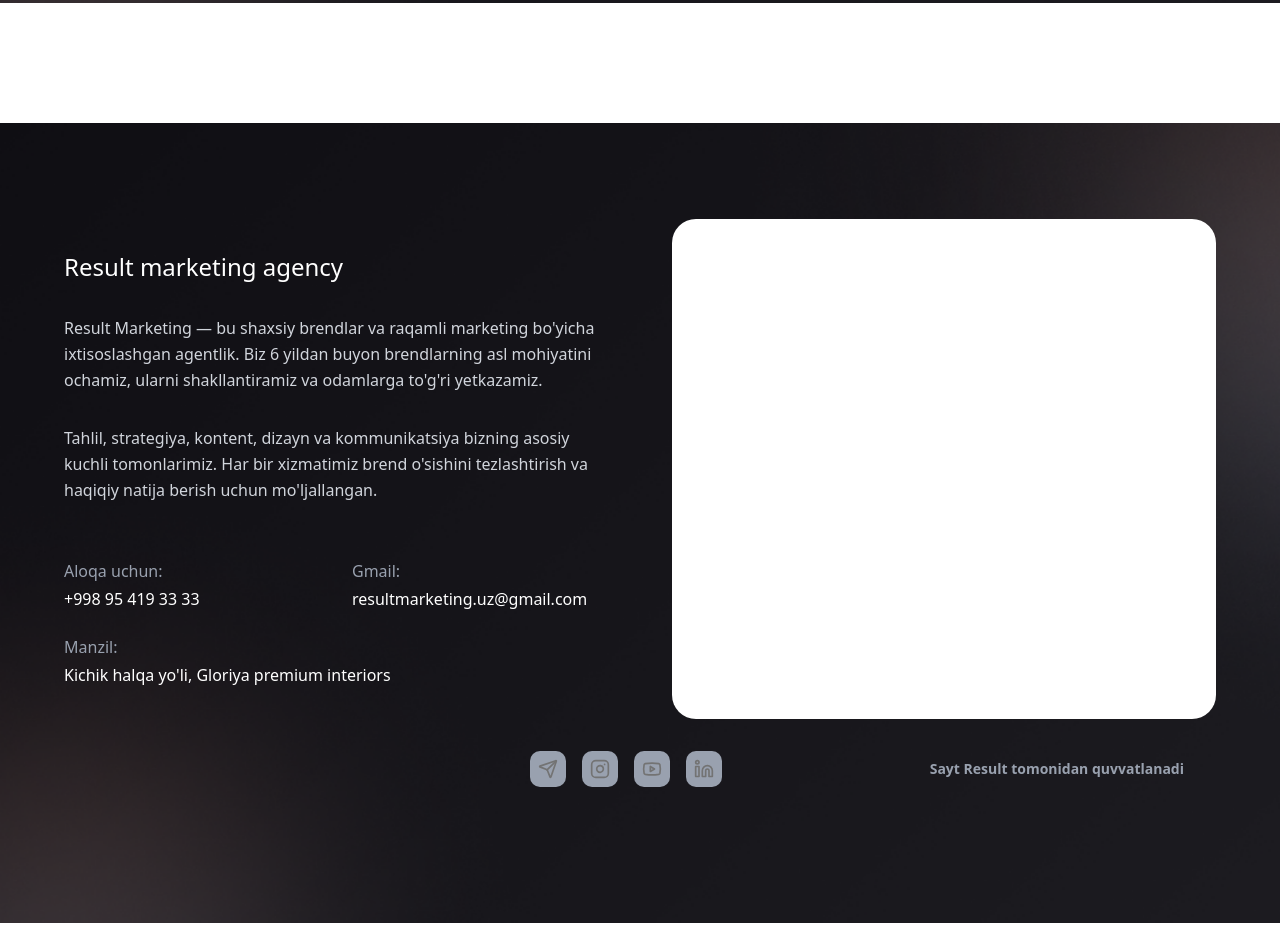
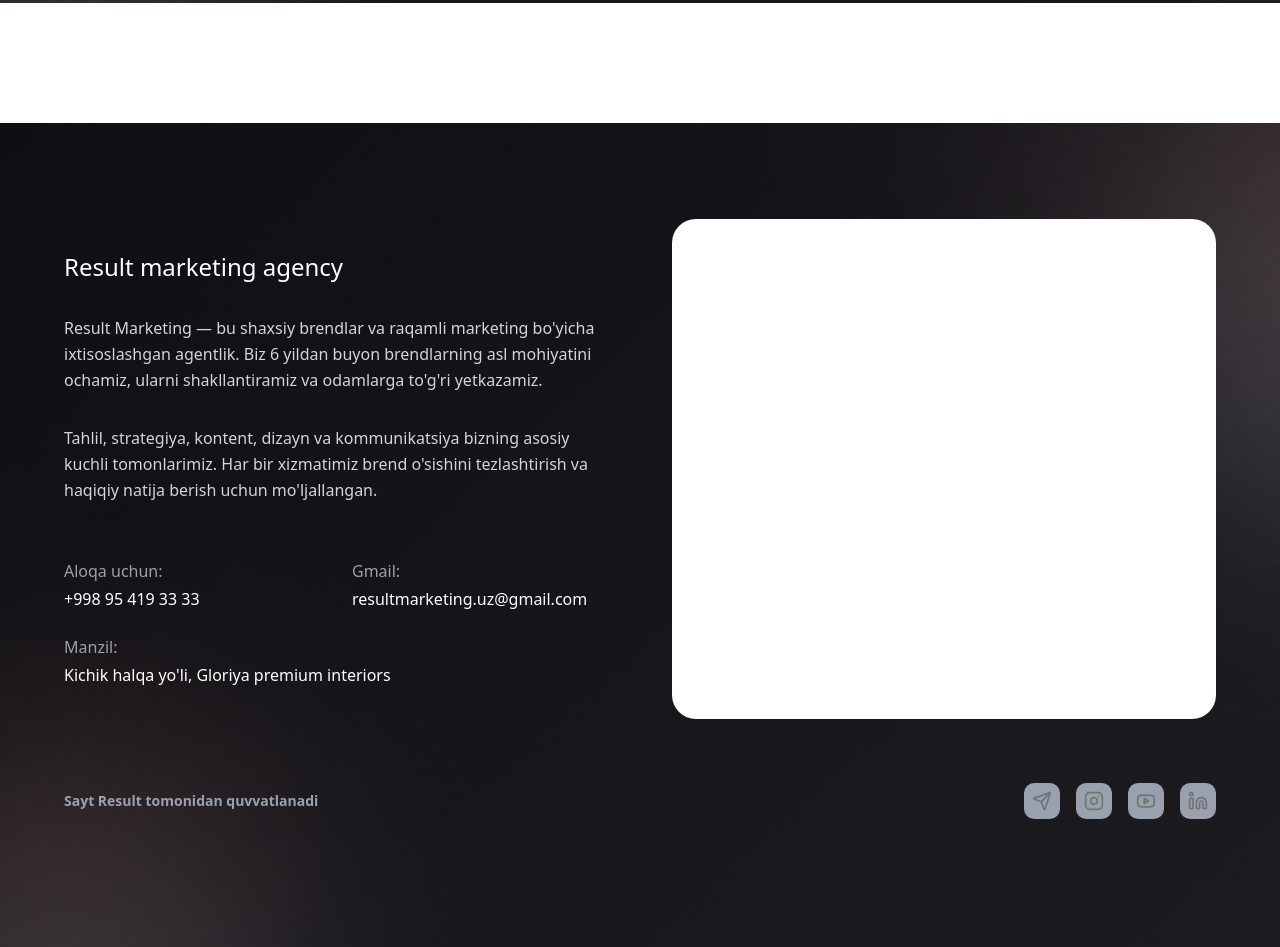
Before and after one commit to Fullstack2711/marketing, a Next.js app: page / in a window 1280 px wide. Shown: the part 3100-4047 px from the top of the page. Before the commit the page ends 4023 px from the top, so only its background shows below. Built offline with nearby package versions, Linux system fonts and the light colour scheme; a web font is replaced by a local one.

Commit message:
final this project and finali foooter

```diff
--- a/app/components/InfoCompany.jsx
+++ b/app/components/InfoCompany.jsx
@@ -19,7 +19,7 @@
 function InfoCompany() {
   const { t } = useLanguage();
   return (
-<section className="w-full h-[100vh] bg-transparent text-gray-300 py-24 px-8 md:px-16 relative z-10">
+<section className="w-full min-h-screen bg-transparent text-gray-300 py-24 px-8 md:px-16 relative z-10 flex flex-col justify-between">
       <div className="max-w-7xl mx-auto grid grid-cols-1 md:grid-cols-2 gap-16 items-center">
 
         {/* Left Column: Text Content */}
@@ -55,15 +55,17 @@
           {/* Bu yerga rasm yoki video joylashtiriladi */}
         </div>
       </div>
-        <footer className="w-full  text-gray-400 py-8 px-4 sm:px-6 lg:px-8">
-<div className="max-w-8xl mx-auto flex flex-col sm:flex-row justify-center sm:justify-end items-center gap-15 sm:gap-52">
-        <div className="flex items-center gap-4">
+      <footer className="w-full text-gray-400 pt-16 pb-8">
+        <div className="max-w-7xl mx-auto flex flex-col sm:flex-row justify-between items-center gap-4">
+          <p className="text-sm text-gray-400 font-bold order-2 sm:order-1">
+            {t('footer_powered_by', 'The site is powered by Result')}
+          </p>
+          <div className="flex items-center gap-4 order-1 sm:order-2">
             <SocialIcon href="#" icon={Send} />
             <SocialIcon href="#" icon={Instagram} />
             <SocialIcon href="#" icon={Youtube} />
             <SocialIcon href="#" icon={Linkedin} />
           </div>
-        <p className="text-sm text-gray-400 font-bold">{t('footer_powered_by', 'The site is powered by Result')}</p>
         </div>
       </footer>
     </section>
```
Lines whose indentation alone changed are shown as unchanged.
